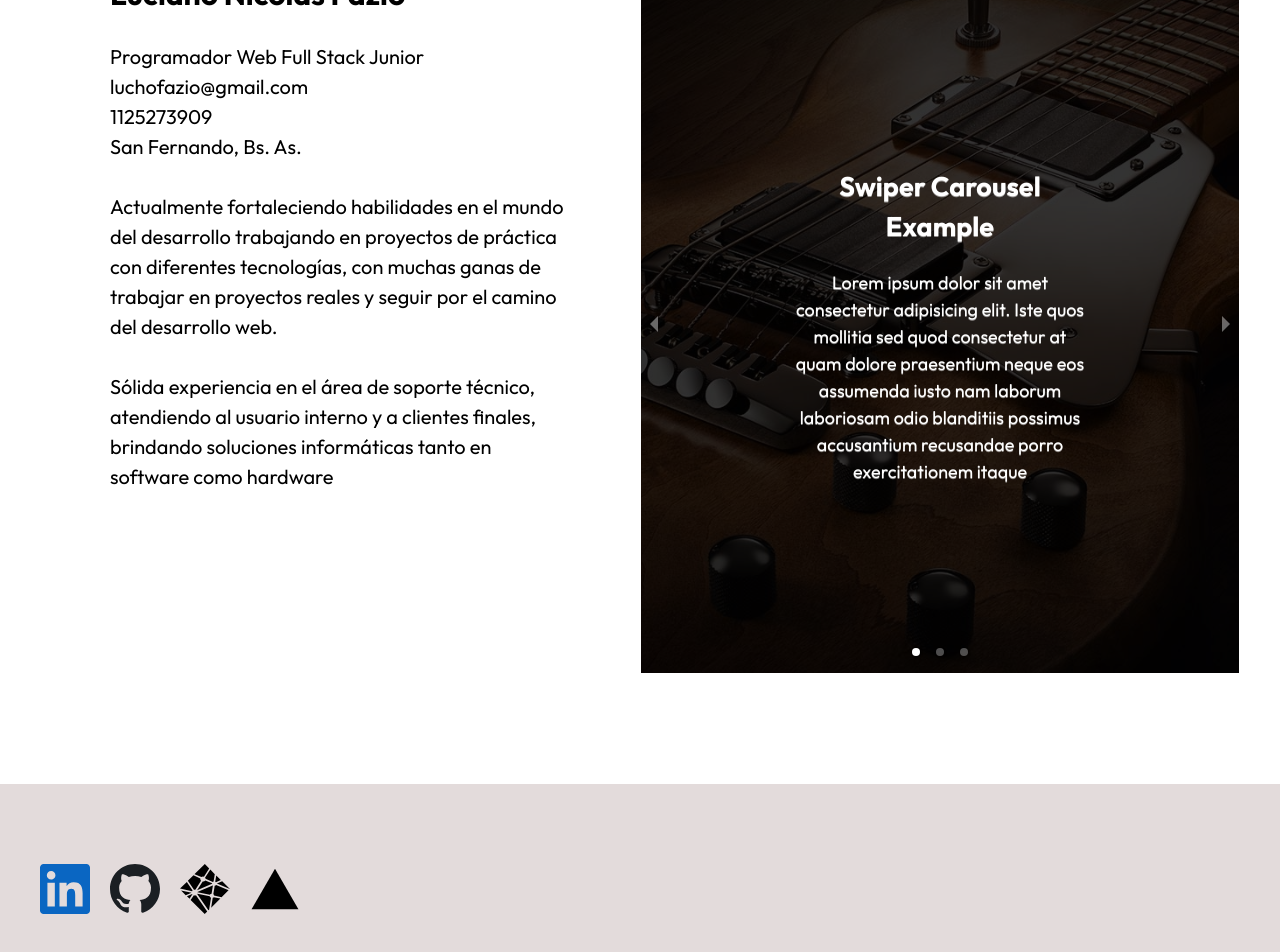
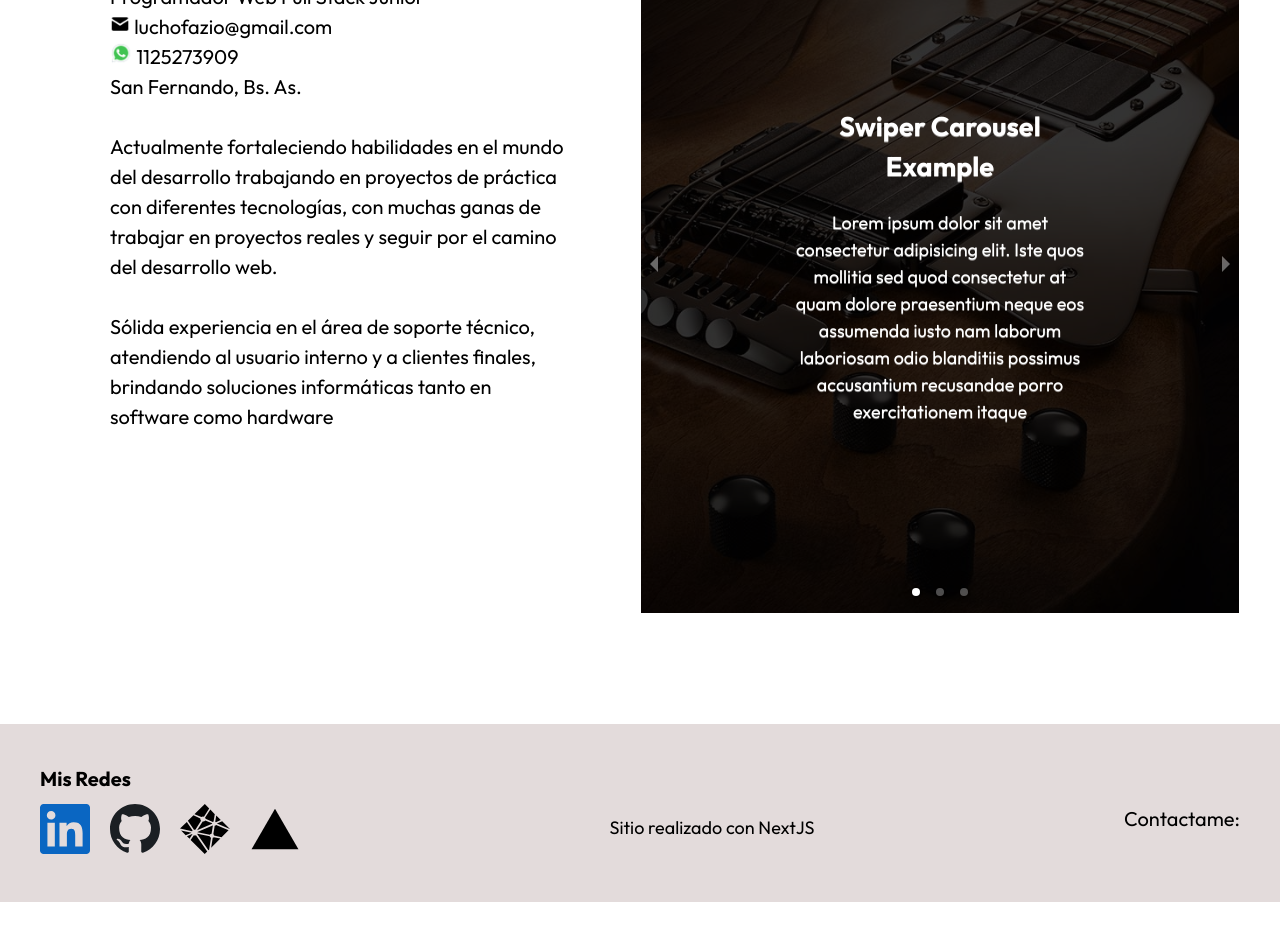
Before and after one commit to luchofazio27/portfolio-nextjs, a Next.js app: page / in a window 1280 px wide. Shown: the part 500-1452 px from the top of the page. After the commit the page ends 1402 px from the top, so only its background shows below. Built offline with nearby package versions, Linux system fonts and the light colour scheme; grey boxes are pictures that could not be loaded.

Commit message:
modificacion del footer

```diff
--- a/components/footer.js
+++ b/components/footer.js
@@ -5,6 +5,7 @@ import styles from "../styles/footer.module.css"
 export default function Footer() {
   return (
     <footer className={styles.footer}>
+      <h7 className={`container ${styles.title}`}>Mis Redes</h7>
       <div className={`container ${styles.content}`}>
         <nav className={styles.navigation}>
         <Link href="https://www.linkedin.com/in/luciano-fazio" target="_black">
@@ -40,6 +41,10 @@ export default function Footer() {
           />
         </Link>
         </nav>
+        <h7 className={styles.copyright}>Sitio realizado con NextJS</h7>
+        <div className={styles.info}>
+          <h7>Contactame:</h7>
+        </div>
       </div>
     </footer>
   )
--- a/pages/index.js
+++ b/pages/index.js
@@ -3,6 +3,7 @@ import Layout from "@/components/layout";
 import Carousel from "@/components/carousel";
 import styles from "../styles/index.module.css";
 import ResponsiveCarousel from "@/components/responsive";
+import Image from "next/image";
 
 export default function Home() {
   return (
@@ -17,8 +18,19 @@ export default function Home() {
             <h2 className="heading">Perfil</h2>
             <p>
               <h2>Luciano Nicolas Fazio</h2>
-              Programador Web Full Stack Junior luchofazio@gmail.com<br></br>
-              1125273909<br></br>
+              Programador Web Full Stack Junior<br></br>
+              <Image
+            src="/img/icon-correo.png"
+            width={20}
+            height={10}
+            alt="mail"
+          /> luchofazio@gmail.com<br></br>
+              <Image
+            src="/img/icon-whatsapp.png"
+            width={22}
+            height={10}
+            alt="whatsapp"
+          /> 1125273909<br></br>
               San Fernando, Bs. As.<br></br>
               <br></br>
               Actualmente fortaleciendo habilidades en el mundo del desarrollo
--- a/styles/footer.module.css
+++ b/styles/footer.module.css
@@ -1,6 +1,6 @@
 .footer {
     background-color: rgb(227, 219, 219);
-    padding: 5rem 0;
+    padding: 3rem 0;
     margin-top: 5rem;
 }
 
@@ -10,15 +10,46 @@
         justify-content: space-between;
     }
 }
+
 .navigation {
     display: flex;
     flex-direction: column;
     align-items: center;
-    gap: 2rem
+    gap: 2rem;
 }
+.title {
+    display: flex;
+    flex-direction: column;
+    align-items: center;
+    gap: 2rem;
+    margin-bottom: 3rem;
+    font-weight: 700;
+}
+.info {
+    display: flex;
+    flex-direction: column;
+}
+
+
 @media (min-width:768px) {
     .navigation {
         flex-direction: row;
         text-align: center;
     }
+    .title {
+        display: flex;
+        justify-content: space-between;
+        flex-direction: row;
+        text-align: center;
+        margin-bottom: 0;
+    }
 }
+
+.copyright {
+    font-size: 1.8rem;
+    display: flex;
+    flex-direction: column;
+    align-items: center;
+    gap: 2rem;
+    padding: 1rem;
+}
--- a/styles/globals.css
+++ b/styles/globals.css
@@ -26,7 +26,7 @@ img {
 [class*="container"],
 main {
   width: min(95%, 120rem);
-  margin: 3rem auto;
+  margin: 1rem auto;
 }
 [class*="heading"] {
   font-size: 4rem;
--- a/styles/index.module.css
+++ b/styles/index.module.css
@@ -13,7 +13,6 @@
 
 }
 
-
 @media (max-width: 768px) {
     .container {
         flex-direction: column;
```
Also changed, not shown: public/img/icon-correo.png (added), public/img/icon-whatsapp.png (added).
